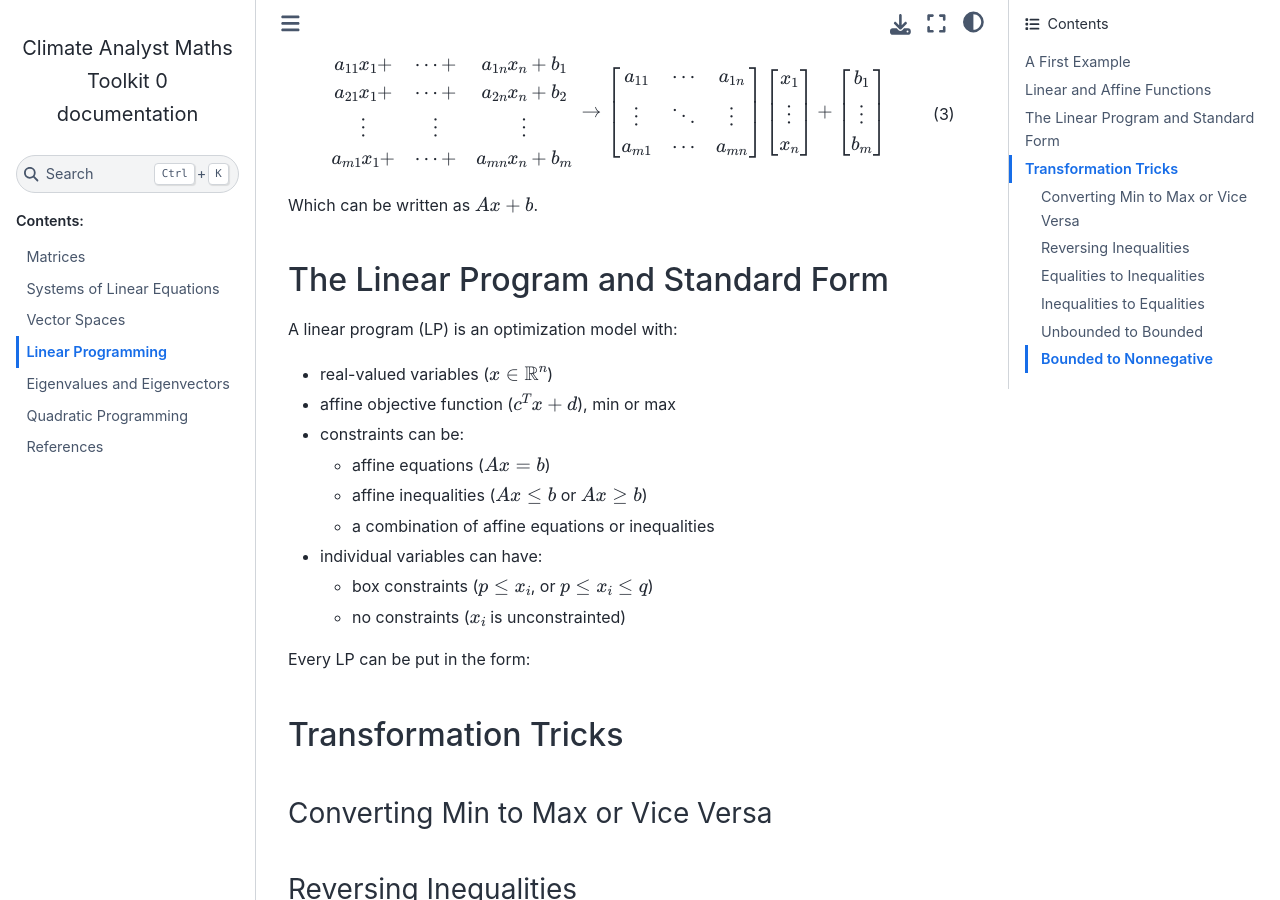
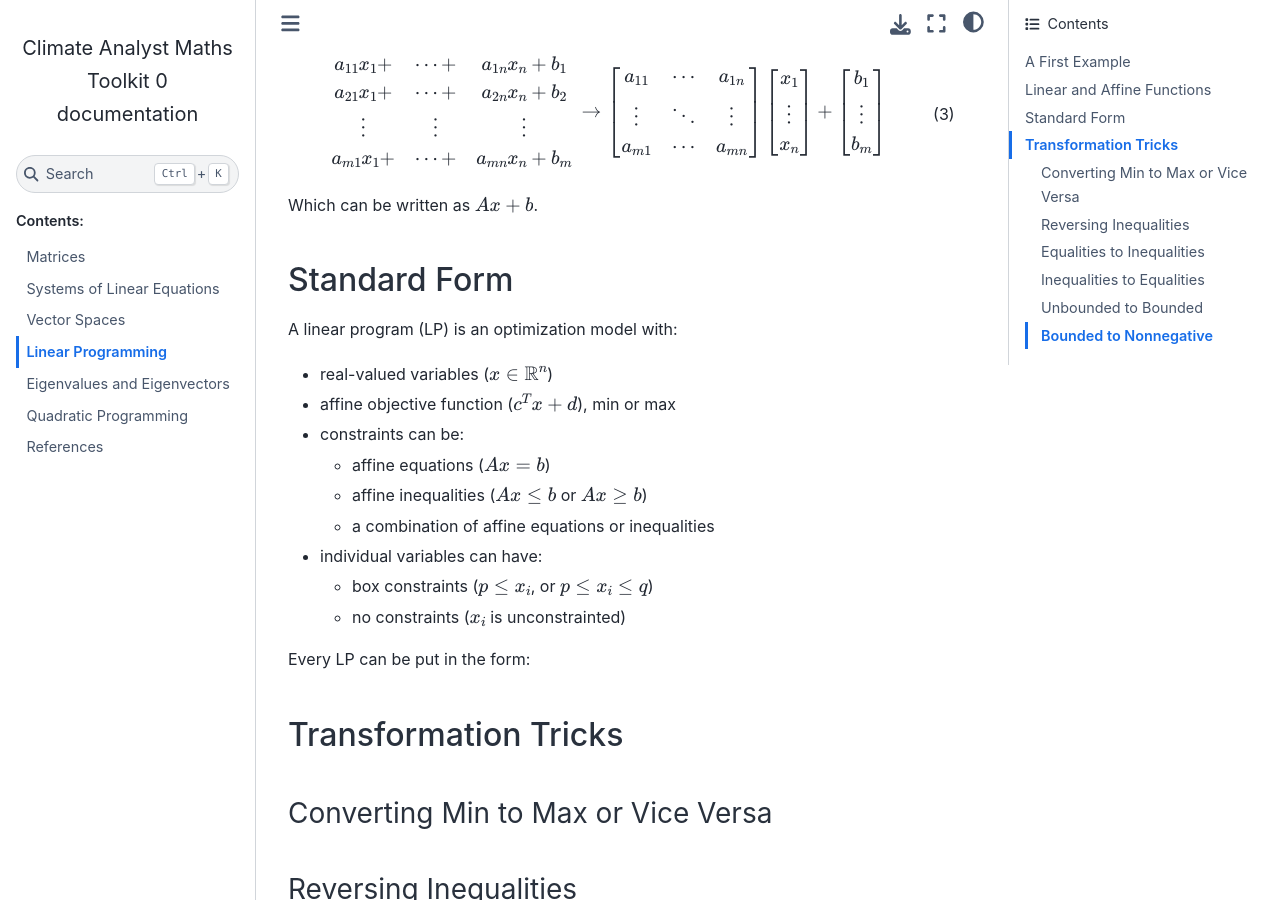
Before and after one commit to tlorans/ClimateAnalystMathsToolkit, a Sphinx documentation site: the page built from docs/source/linearprograms.md, in a window 1280 px wide and 900 px high, scrolled down 951 px. Built offline with Sphinx 7.4.7 and the Sphinx Book theme 1.1.4, drawn with Linux system fonts in a browser that asks for light colours.

Commit message:
modified slightly the plan linear prog

```diff
--- a/docs/source/linearprograms.md
+++ b/docs/source/linearprograms.md
@@ -60,7 +60,7 @@
 
 Which can be written as $Ax + b$.
 
-### The Linear Program and Standard Form
+### Standard Form
 
 A linear program (LP) is an optimization model with:
 
```
Also changed, not shown: 7 other files.
